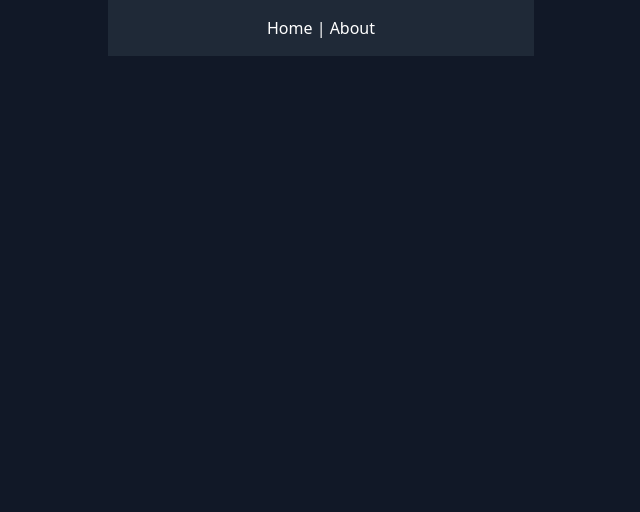
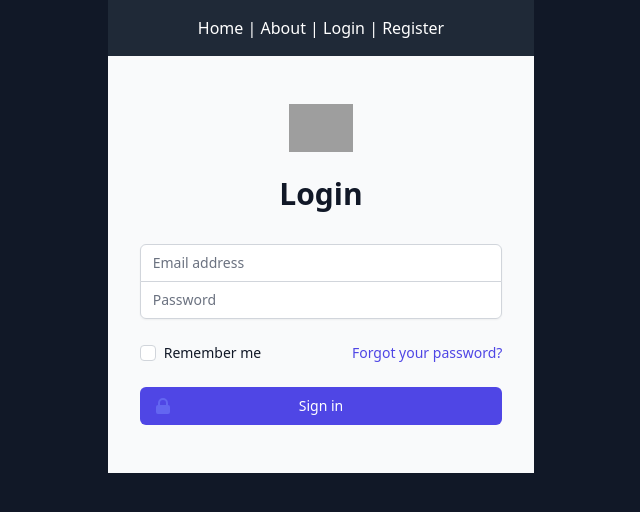
Before and after one commit to a1740942002/todolist-vue-3, a Vue app: page /login in a window 1280 px wide. Before the commit this address had no page. Shown: the top 512 px of the page, without its empty margins (319-959 px from the left). Built offline with nearby package versions, Linux system fonts and the light colour scheme; grey boxes are pictures that could not be loaded.

Commit message:
add login register

```diff
--- a/src/App.vue
+++ b/src/App.vue
@@ -2,7 +2,9 @@
   <div class="md:w-4/12 mx-auto">
     <div id="nav" class="text-center bg-gray-800 py-4">
       <router-link to="/">Home</router-link> |
-      <router-link to="/about">About</router-link>
+      <router-link to="/about">About</router-link> |
+      <router-link to="/login">Login</router-link> |
+      <router-link to="/register">Register</router-link>
     </div>
     <router-view class=" mx-auto"/>
   </div>
--- a/src/router/index.js
+++ b/src/router/index.js
@@ -1,11 +1,23 @@
 import { createRouter, createWebHistory } from 'vue-router'
 import Home from '../views/Home.vue'
+import Login from '../views/Login.vue'
+import Register from '../views/Register.vue'
 
 const routes = [
   {
     path: '/',
     name: 'Home',
     component: Home
+  },
+  {
+    path: '/login',
+    name: 'Login',
+    component: Login
+  },
+  {
+    path: '/register',
+    name: 'Register',
+    component: Register
   },
   {
     path: '/about',
--- /dev/null
+++ b/src/views/Login.vue
@@ -0,0 +1,125 @@
+<template>
+  <div
+    class="flex items-center justify-center bg-gray-50 py-12 px-4 sm:px-6 lg:px-8"
+  >
+    <div class="max-w-md w-full space-y-8">
+      <div>
+        <img
+          class="mx-auto h-12 w-auto"
+          src="https://tailwindui.com/img/logos/workflow-mark-indigo-600.svg"
+          alt="Workflow"
+        />
+        <h2 class="mt-6 text-center text-3xl font-extrabold text-gray-900">
+          Login
+        </h2>
+      </div>
+      <form @submit.prevent class="mt-8 space-y-6" action="#" method="POST">
+        <input type="hidden" name="remember" value="true" />
+        <div class="rounded-md shadow-sm -space-y-px">
+          <div>
+            <label for="identifier" class="sr-only">Email address</label>
+            <input
+              v-model="identifier"
+              id="identifier"
+              name="identifier"
+              type="text"
+              required
+              class="appearance-none rounded-none relative block w-full px-3 py-2 border border-gray-300 placeholder-gray-500 text-gray-900 rounded-t-md focus:outline-none focus:ring-indigo-500 focus:border-indigo-500 focus:z-10 sm:text-sm"
+              placeholder="Email address"
+            />
+          </div>
+          <div>
+            <label for="password" class="sr-only">Password</label>
+            <input
+              v-model="password"
+              id="password"
+              name="password"
+              type="password"
+              autocomplete="current-password"
+              required
+              class="appearance-none rounded-none relative block w-full px-3 py-2 border border-gray-300 placeholder-gray-500 text-gray-900 rounded-b-md focus:outline-none focus:ring-indigo-500 focus:border-indigo-500 focus:z-10 sm:text-sm"
+              placeholder="Password"
+            />
+          </div>
+        </div>
+
+        <div class="flex items-center justify-between">
+          <div class="flex items-center">
+            <input
+              id="remember_me"
+              name="remember_me"
+              type="checkbox"
+              class="h-4 w-4 text-indigo-600 focus:ring-indigo-500 border-gray-300 rounded"
+            />
+            <label for="remember_me" class="ml-2 block text-sm text-gray-900">
+              Remember me
+            </label>
+          </div>
+
+          <div class="text-sm">
+            <a
+              href="#"
+              class="font-medium text-indigo-600 hover:text-indigo-500"
+            >
+              Forgot your password?
+            </a>
+          </div>
+        </div>
+
+        <div>
+          <button
+            @click="login"
+            type="button"
+            class="group relative w-full flex justify-center py-2 px-4 border border-transparent text-sm font-medium rounded-md text-white bg-indigo-600 hover:bg-indigo-700 focus:outline-none focus:ring-2 focus:ring-offset-2 focus:ring-indigo-500"
+          >
+            <span class="absolute left-0 inset-y-0 flex items-center pl-3">
+              <!-- Heroicon name: solid/lock-closed -->
+              <svg
+                class="h-5 w-5 text-indigo-500 group-hover:text-indigo-400"
+                xmlns="http://www.w3.org/2000/svg"
+                viewBox="0 0 20 20"
+                fill="currentColor"
+                aria-hidden="true"
+              >
+                <path
+                  fill-rule="evenodd"
+                  d="M5 9V7a5 5 0 0110 0v2a2 2 0 012 2v5a2 2 0 01-2 2H5a2 2 0 01-2-2v-5a2 2 0 012-2zm8-2v2H7V7a3 3 0 016 0z"
+                  clip-rule="evenodd"
+                />
+              </svg>
+            </span>
+            Sign in
+          </button>
+        </div>
+      </form>
+    </div>
+  </div>
+</template>
+
+<script>
+import axios from "axios";
+
+export default {
+  name: 'Login',
+  data(){
+    return {
+      identifier: '',
+      password: ''
+    }
+  },
+  methods: {
+    login() {
+      axios
+        .post("https://weblai-strapi.herokuapp.com/auth/local", {
+          identifier: this.identifier,
+          password: this.password
+        })
+        .then((response) => {
+          console.log("Well done!");
+          console.log("User profile", response.data.user);
+          console.log("User token", response.data.jwt);
+        });
+    },
+  },
+};
+</script>
--- /dev/null
+++ b/src/views/Register.vue
@@ -0,0 +1,113 @@
+<template>
+  <div
+    class="flex items-center justify-center bg-gray-50 py-12 px-4 sm:px-6 lg:px-8"
+  >
+    <div class="max-w-md w-full space-y-8">
+      <div>
+        <img
+          class="mx-auto h-12 w-auto"
+          src="https://tailwindui.com/img/logos/workflow-mark-indigo-600.svg"
+          alt="Workflow"
+        />
+        <h2 class="mt-6 text-center text-3xl font-extrabold text-gray-900">
+          Register
+        </h2>
+      </div>
+      <form @submit.prevent class="mt-8 space-y-6" action="#" method="POST">
+        <input type="hidden" name="remember" value="true" />
+        <div class="rounded-md shadow-sm -space-y-px">
+          <div>
+            <label for="username" class="sr-only">Username</label>
+            <input
+              v-model="username"
+              id="username"
+              type="text"
+              required
+              class="appearance-none rounded-none relative block w-full px-3 py-2 border border-gray-300 placeholder-gray-500 text-gray-900 rounded-t-md focus:outline-none focus:ring-indigo-500 focus:border-indigo-500 focus:z-10 sm:text-sm"
+              placeholder="Username"
+            />
+          </div>
+          <div>
+            <label for="email" class="sr-only">Email address</label>
+            <input
+            v-model="email"
+              id="email"
+              type="email"
+              required
+              class="appearance-none rounded-none relative block w-full px-3 py-2 border border-gray-300 placeholder-gray-500 text-gray-900 rounded-t-md focus:outline-none focus:ring-indigo-500 focus:border-indigo-500 focus:z-10 sm:text-sm"
+              placeholder="Email address"
+            />
+          </div>
+          <div>
+            <label for="password" class="sr-only">Password</label>
+            <input
+            v-model="password"
+              id="password"
+              name="password"
+              type="password"
+              required
+              class="appearance-none rounded-none relative block w-full px-3 py-2 border border-gray-300 placeholder-gray-500 text-gray-900 rounded-b-md focus:outline-none focus:ring-indigo-500 focus:border-indigo-500 focus:z-10 sm:text-sm"
+              placeholder="Password"
+            />
+          </div>
+        </div>
+
+        <div>
+          <button
+            @click="register"
+            type="button"
+            class="group relative w-full flex justify-center py-2 px-4 border border-transparent text-sm font-medium rounded-md text-white bg-indigo-600 hover:bg-indigo-700 focus:outline-none focus:ring-2 focus:ring-offset-2 focus:ring-indigo-500"
+          >
+            <span class="absolute left-0 inset-y-0 flex items-center pl-3">
+              <!-- Heroicon name: solid/lock-closed -->
+              <svg
+                class="h-5 w-5 text-indigo-500 group-hover:text-indigo-400"
+                xmlns="http://www.w3.org/2000/svg"
+                viewBox="0 0 20 20"
+                fill="currentColor"
+                aria-hidden="true"
+              >
+                <path
+                  fill-rule="evenodd"
+                  d="M5 9V7a5 5 0 0110 0v2a2 2 0 012 2v5a2 2 0 01-2 2H5a2 2 0 01-2-2v-5a2 2 0 012-2zm8-2v2H7V7a3 3 0 016 0z"
+                  clip-rule="evenodd"
+                />
+              </svg>
+            </span>
+            註冊
+          </button>
+        </div>
+      </form>
+    </div>
+  </div>
+</template>
+
+<script>
+import axios from "axios";
+
+export default {
+  name: 'Register',
+  data(){
+    return {
+      email: '',
+      password: '',
+      username: ''
+    }
+  },
+  methods: {
+    register() {
+      axios
+        .post("https://weblai-strapi.herokuapp.com/auth/local/register", {
+          username: this.username,
+          email: this.email,
+          password: this.password,
+        })
+        .then((response) => {
+          console.log("Well done!");
+          console.log("User profile", response.data.user);
+          console.log("User token", response.data.jwt);
+        });
+    },
+  },
+};
+</script>
```
